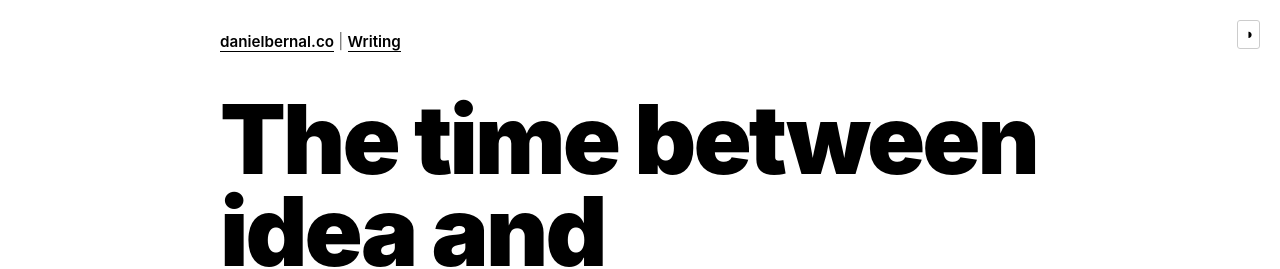
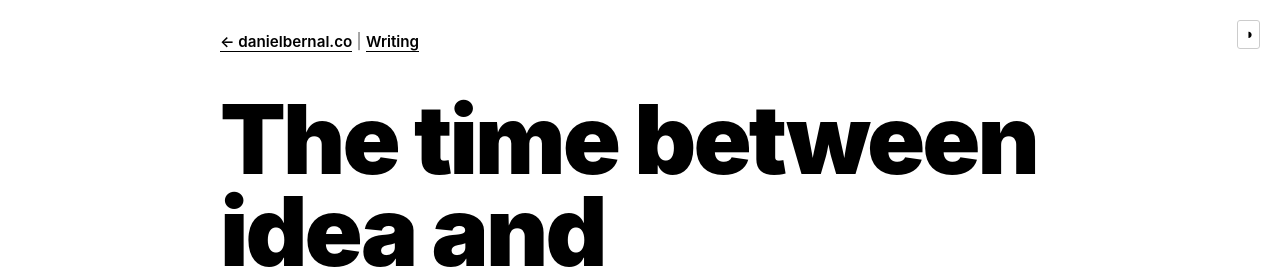
Before and after one commit to afterxleep/danielbernal.co, a Jekyll site: the page built from index.html, in a window 1280 px wide. Shown: the top 269 px of the page. Built offline with Jekyll 4.4.1, drawn with Linux system fonts in a browser that asks for light colours.

Commit message:
Add back arrow to home link in navigation

```diff
--- a/_layouts/default.html
+++ b/_layouts/default.html
@@ -498,7 +498,7 @@
 
   <header class="site-header">
     <nav class="site-nav">
-      <a href="/">danielbernal.co</a> | <a href="/writing/">Writing</a>
+      <a href="/">← danielbernal.co</a> | <a href="/writing/">Writing</a>
     </nav>
   </header>
 
```
Also changed, not shown: 5 other files.
